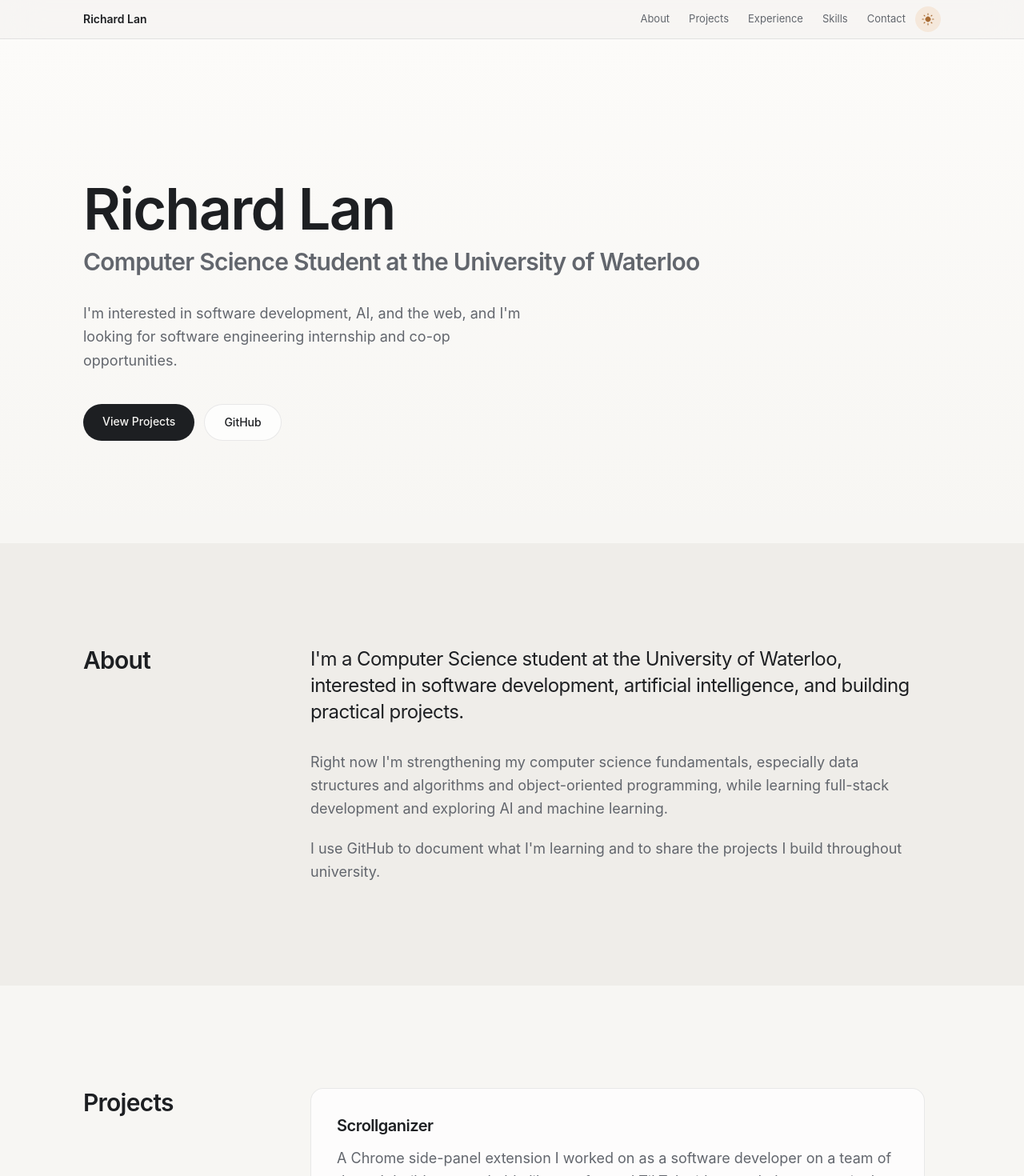
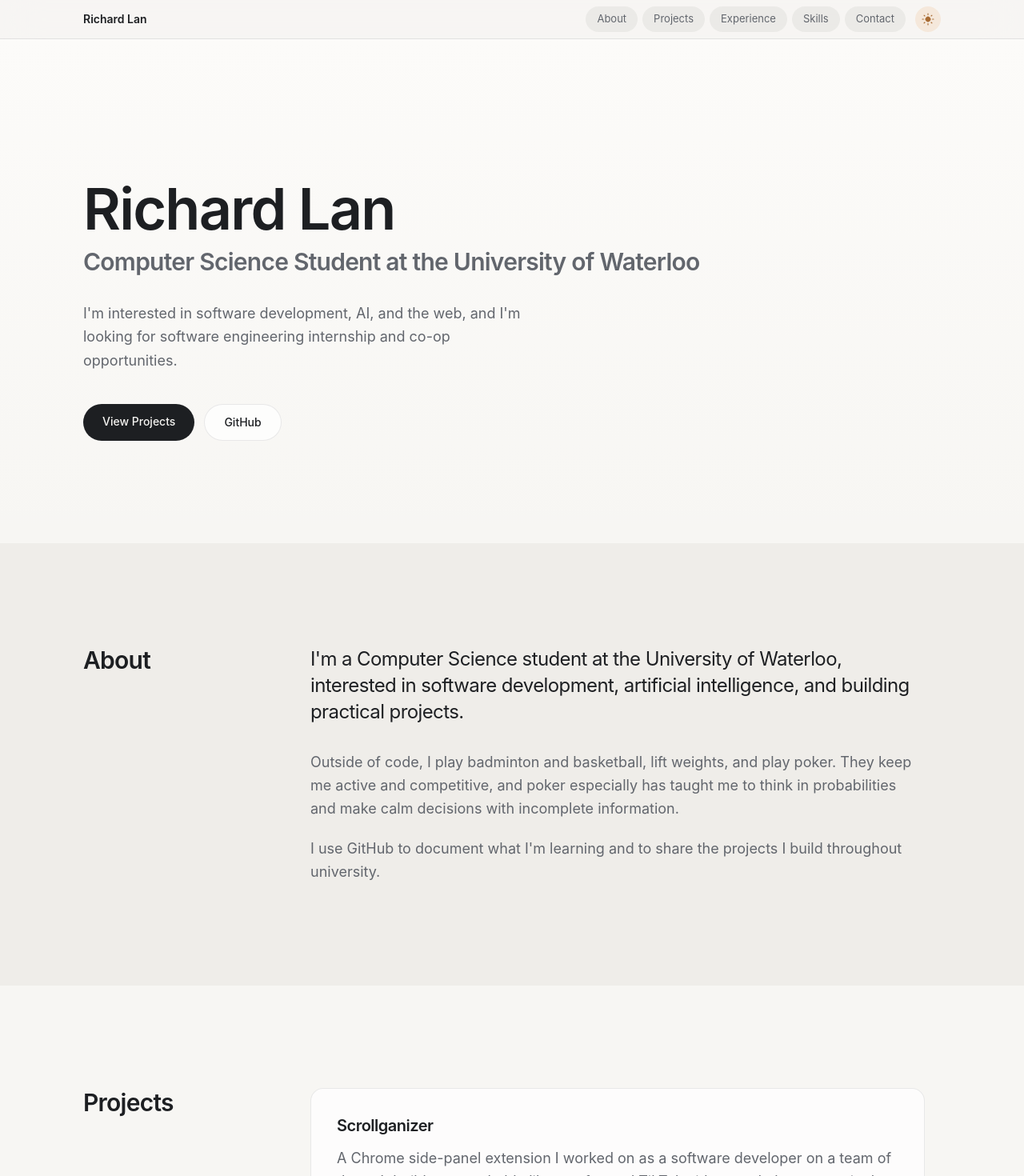
Before and after one commit to richardlancs/personal-site, a Next.js app: page / in a window 1280 px wide. Shown: the top 1470 px of the page at 80% size. Built offline with nearby package versions, Linux system fonts and the light colour scheme.

Commit message:
Section Tweaks

```diff
--- a/app/components/Navbar.tsx
+++ b/app/components/Navbar.tsx
@@ -25,12 +25,14 @@ export default function Navbar() {
           <ThemeToggle />
         </div>
 
-        <ul className="-mx-3 flex w-full overflow-x-auto text-[13px] sm:ml-auto sm:w-auto">
+        {/* The padding gives the pills room to grow without being clipped
+            by the horizontal scroll on small screens */}
+        <ul className="-m-1 flex w-full gap-1.5 overflow-x-auto p-1 text-[13px] sm:ml-auto sm:w-auto">
           {links.map((link) => (
             <li key={link.href}>
               <a
                 href={link.href}
-                className="block whitespace-nowrap px-3 py-1 text-muted transition-colors duration-200 hover:text-foreground"
+                className="hover-grow flex h-8 items-center whitespace-nowrap rounded-full bg-foreground/5 px-3.5 text-muted hover:bg-foreground/10 hover:text-foreground"
               >
                 {link.label}
               </a>
--- a/app/components/ThemeToggle.tsx
+++ b/app/components/ThemeToggle.tsx
@@ -49,7 +49,7 @@ export default function ThemeToggle() {
       onClick={toggleTheme}
       aria-label="Toggle dark mode"
       title="Toggle dark mode"
-      className="flex size-8 items-center justify-center rounded-full bg-toggle-bg text-toggle-icon transition-colors duration-200 hover:bg-toggle-bg-hover"
+      className="flex size-8 items-center justify-center rounded-full bg-toggle-bg text-toggle-icon hover-grow hover:bg-toggle-bg-hover"
     >
       <svg
         className="theme-icon"
--- a/app/data/portfolio.ts
+++ b/app/data/portfolio.ts
@@ -39,7 +39,7 @@ export const profile = {
 
 export const about: string[] = [
   "I'm a Computer Science student at the University of Waterloo, interested in software development, artificial intelligence, and building practical projects.",
-  "Right now I'm strengthening my computer science fundamentals, especially data structures and algorithms and object-oriented programming, while learning full-stack development and exploring AI and machine learning.",
+  "Outside of code, I play badminton and basketball, lift weights, and play poker. They keep me active and competitive, and poker especially has taught me to think in probabilities and make calm decisions with incomplete information.",
   "I use GitHub to document what I'm learning and to share the projects I build throughout university.",
 ];
 
--- a/app/globals.css
+++ b/app/globals.css
@@ -127,6 +127,33 @@ html.theme-transition *:not(.theme-icon, .theme-icon *) {
 }
 
 /*
+  Hover grow: a small, smooth grow on hover and a slight press on click.
+  Add the `hover-grow` class to any icon or button.
+*/
+.hover-grow {
+  transition:
+    transform 0.3s cubic-bezier(0.22, 1, 0.36, 1),
+    background-color 0.2s ease,
+    color 0.2s ease;
+}
+
+.hover-grow:hover {
+  transform: scale(1.1);
+}
+
+.hover-grow:active {
+  transform: scale(0.96);
+}
+
+/* Keep the grow smooth even while the theme colors are fading */
+html.theme-transition .hover-grow {
+  transition:
+    transform 0.3s cubic-bezier(0.22, 1, 0.36, 1),
+    background-color 0.4s ease,
+    color 0.4s ease !important;
+}
+
+/*
   Theme toggle icon: a sun that morphs into a crescent moon.
   - the rays rotate, shrink and fade out
   - the center circle grows
@@ -198,4 +225,8 @@ html.theme-transition *:not(.theme-icon, .theme-icon *) {
   .theme-icon * {
     transition: none;
   }
+  .hover-grow:hover,
+  .hover-grow:active {
+    transform: none;
+  }
 }
```
